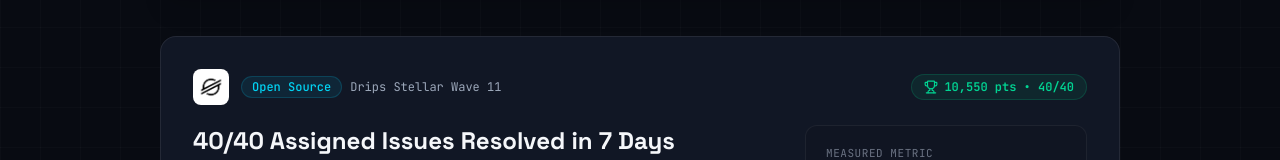
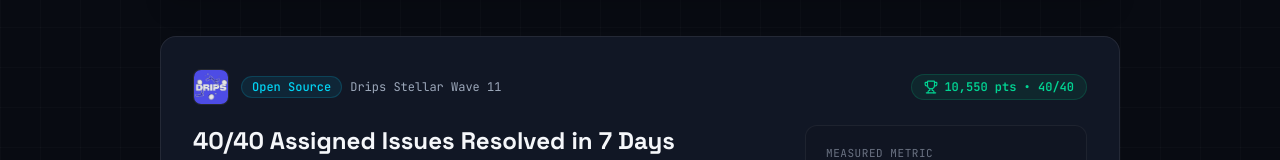
Before and after one commit to itzsoftwaredevops-sys/personal-portfolio, a Next.js app: page /achievements in a window 1280 px wide. Shown: the part 613-773 px from the top of the page. Built offline with nearby package versions, Linux system fonts and the light colour scheme.

Commit message:
feat(ui): apply DRIPS Waves artwork to Stellar Drips Waves cards

```diff
--- a/src/app/achievements/page.tsx
+++ b/src/app/achievements/page.tsx
@@ -107,7 +107,7 @@ export default function AchievementsPage() {
                         alt={`${ach.context} logo`}
                         fill
                         sizes="36px"
-                        className="object-contain p-0.5"
+                        className={ach.logoLightBg ? "object-contain p-0.5" : "object-cover"}
                       />
                     </div>
                   )}
--- a/src/data/achievements.ts
+++ b/src/data/achievements.ts
@@ -34,8 +34,8 @@ export const achievements: Achievement[] = [
     dateOrWave: "Stellar Wave 11",
     pointsEarned: "10,550 pts",
     rewardGrant: "TBD",
-    logo: "/images/projects/stellar-wave-logo.png",
-    logoLightBg: true,
+    logo: "/images/projects/drips-waves.jpg",
+    logoLightBg: false,
     description:
       "Maintained a 100% completion rate in Drips Stellar Wave 11 by resolving all 40 assigned issues within seven days, earning 10,550 points in the wave.",
     verificationDetails:
@@ -52,8 +52,8 @@ export const achievements: Achievement[] = [
     dateOrWave: "Stellar Wave 10",
     pointsEarned: "7,650 pts",
     rewardGrant: "$28",
-    logo: "/images/projects/stellar-wave-logo.png",
-    logoLightBg: true,
+    logo: "/images/projects/drips-waves.jpg",
+    logoLightBg: false,
     description:
       "Achieved a 100% resolution rate by diagnosing, fixing, testing, and successfully submitting pull requests for all 45 assigned issues across eight distinct Stellar ecosystem repositories within seven days, earning 7,650 points and a $28 reward grant.",
     verificationDetails:
@@ -70,8 +70,8 @@ export const achievements: Achievement[] = [
     dateOrWave: "Stellar Wave 9",
     pointsEarned: "3,600 pts",
     rewardGrant: "$18",
-    logo: "/images/projects/stellar-wave-logo.png",
-    logoLightBg: true,
+    logo: "/images/projects/drips-waves.jpg",
+    logoLightBg: false,
     description:
       "Resolved 20 out of 20 assigned open-source issues in seven days during Drips Stellar Wave 9, earning 3,600 points and a $18 reward grant.",
     verificationDetails:
--- a/src/data/projects.ts
+++ b/src/data/projects.ts
@@ -123,6 +123,7 @@ export const projects: Project[] = [
     summary:
       "High-velocity open-source engineering across Drips Stellar Waves 9, 10, and 11, resolving 105 out of 105 assigned issues (20/20 in Wave 9, 45/45 in Wave 10, 40/40 in Wave 11) and earning 21,800 all-time points across smart contracts, frontends, backends, and CI/CD.",
     featured: true,
+    image: "/images/projects/drips-waves.jpg",
     logo: "/images/projects/stellar-wave-logo.png",
     logoLightBg: true,
     technologies: [
```
Also changed, not shown: public/images/projects/drips-waves.jpg (added).
